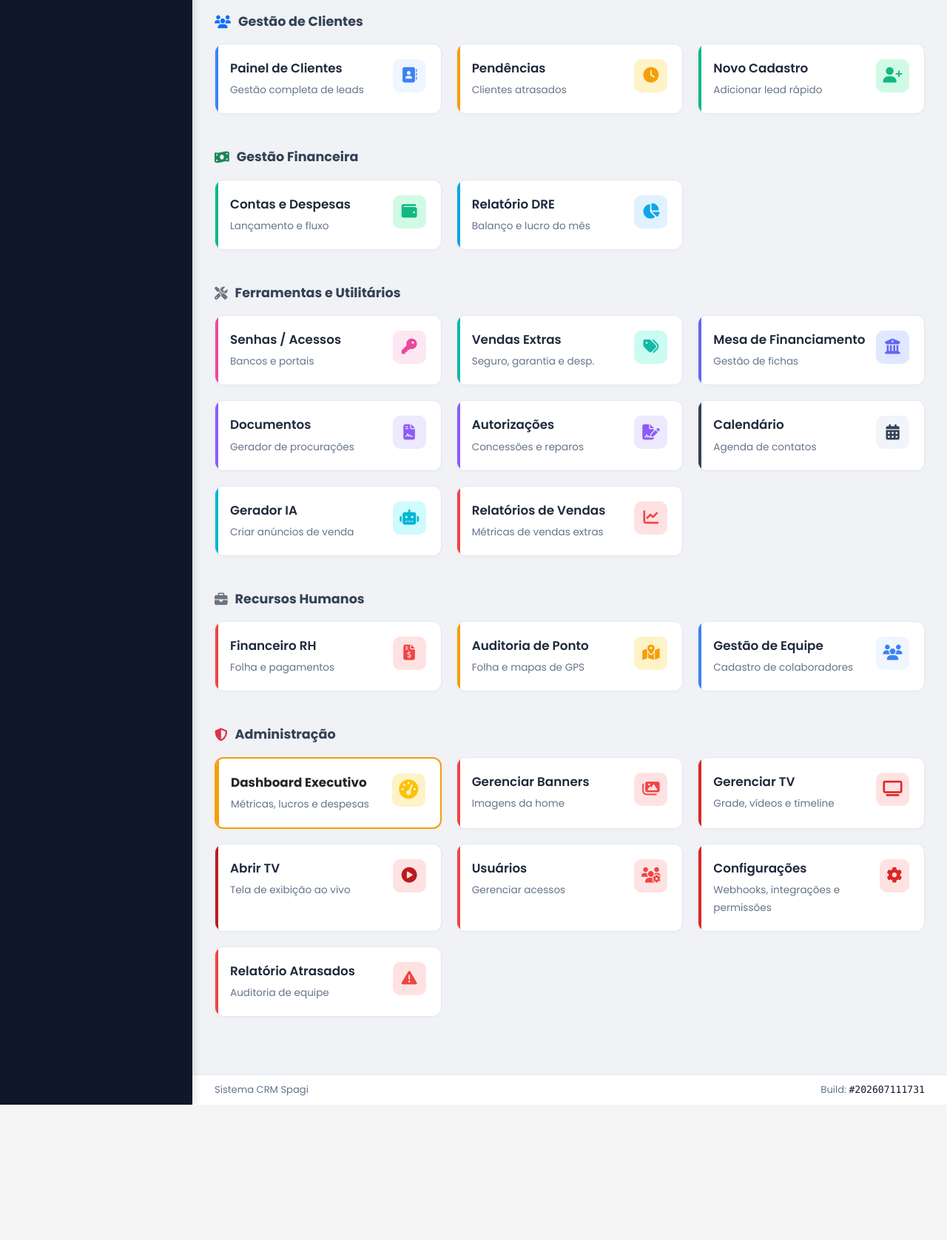
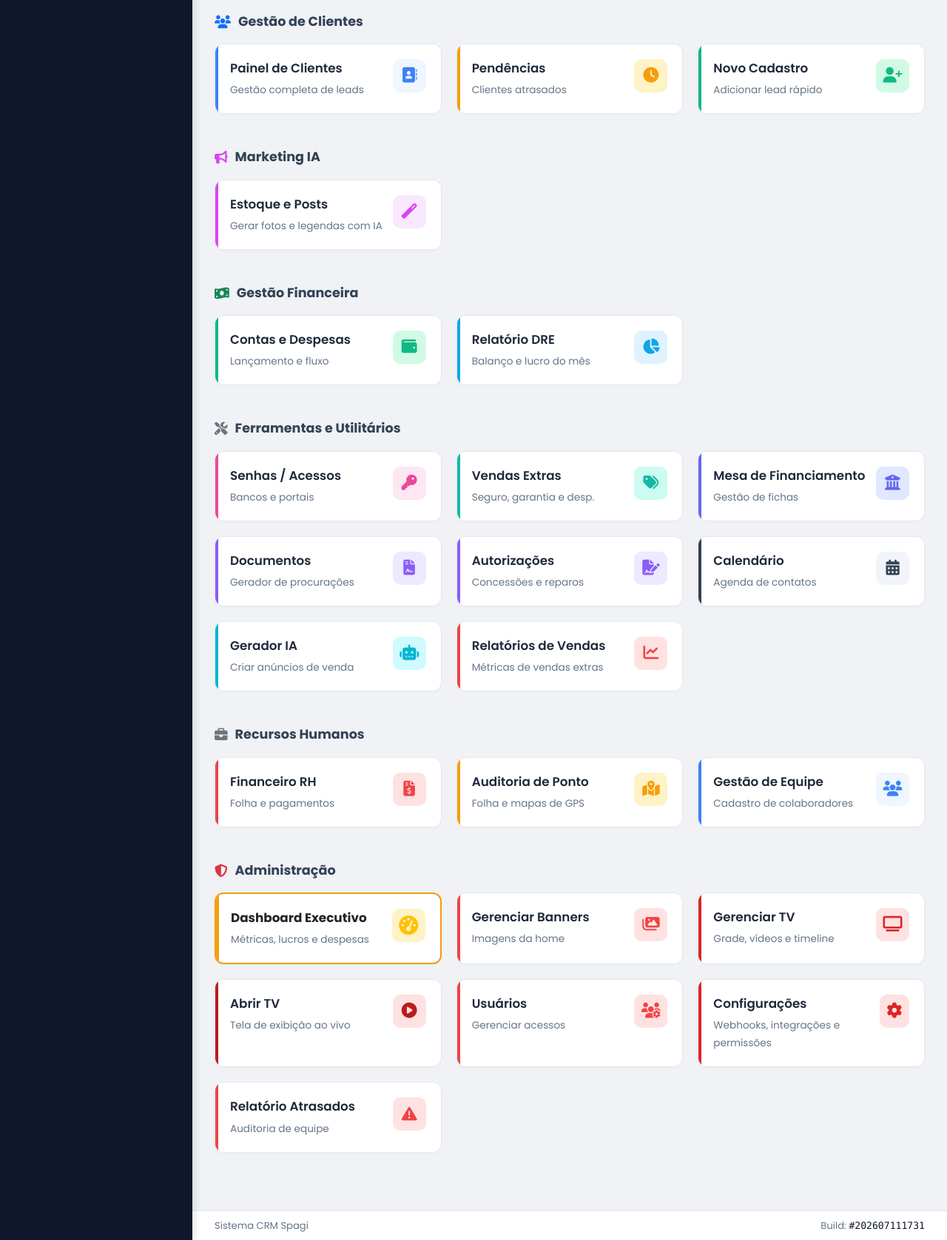
Before and after one commit to brunospagi/Gerenciador-Leads, a Django app: page / in a window 1280 px wide. Shown: the part 573-2250 px from the top of the page at 74% size. Before the commit the page ends 2067 px from the top, so only its background shows below. Run offline with Django 5.2, Linux system fonts and the light colour scheme; the visitor is signed in with stand-in values (Sample User, id 1); data comes from the database, SQL or seed files in the repository; data that the repository does not hold is empty; parts of the project's set-up code (start-up, migrations or seed data) failed here and were passed over.

Commit message:
feat: adiciona card do Marketing IA na tela inicial
O modulo ja tinha link no menu lateral, mas faltava o card na home
(portal.html), como os demais modulos (Clientes, Financeiro, RH etc).
Testado localmente: login + portal + navegacao ate /marketing-ia/
renderizando corretamente com a permissao liberada.

```diff
--- a/crmspagi/templates/portal.html
+++ b/crmspagi/templates/portal.html
@@ -119,6 +119,18 @@
             <a href="{% url 'cliente_create' %}" class="system-item" style="--item-color: #10b981; --icon-bg: #d1fae5;">
                 <div><span class="system-name">Novo Cadastro</span><span class="system-desc">Adicionar lead rápido</span></div>
                 <div class="system-icon-wrapper"><i class="fas fa-user-plus"></i></div>
+            </a>
+        </div>
+    </div>
+    {% endif %}
+
+    {% if module_access.marketing_ia %}
+    <div class="mb-5">
+        <h4 class="section-title-dashboard"><i class="fas fa-bullhorn" style="color:#d946ef;"></i> Marketing IA</h4>
+        <div class="system-grid">
+            <a href="{% url 'marketing_veiculo_list' %}" class="system-item" style="--item-color: #d946ef; --icon-bg: #fae8ff;">
+                <div><span class="system-name">Estoque e Posts</span><span class="system-desc">Gerar fotos e legendas com IA</span></div>
+                <div class="system-icon-wrapper"><i class="fas fa-magic"></i></div>
             </a>
         </div>
     </div>
```
